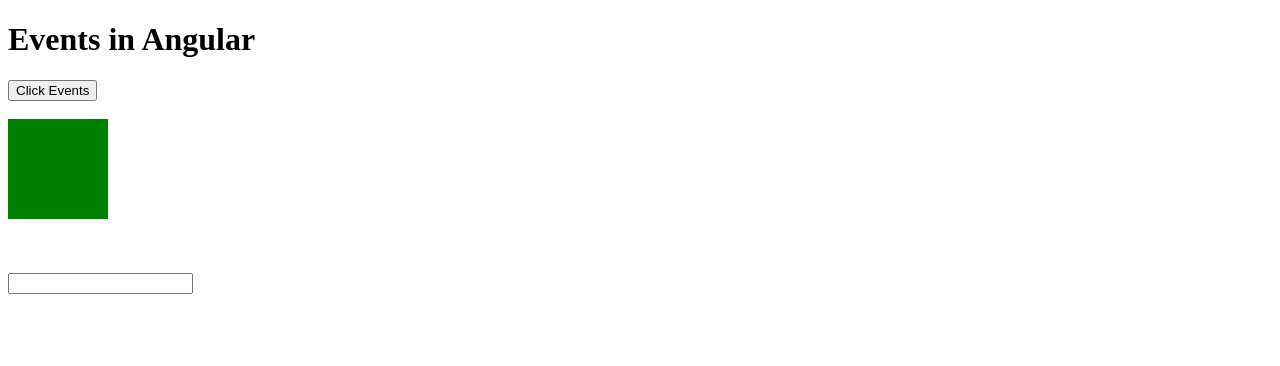
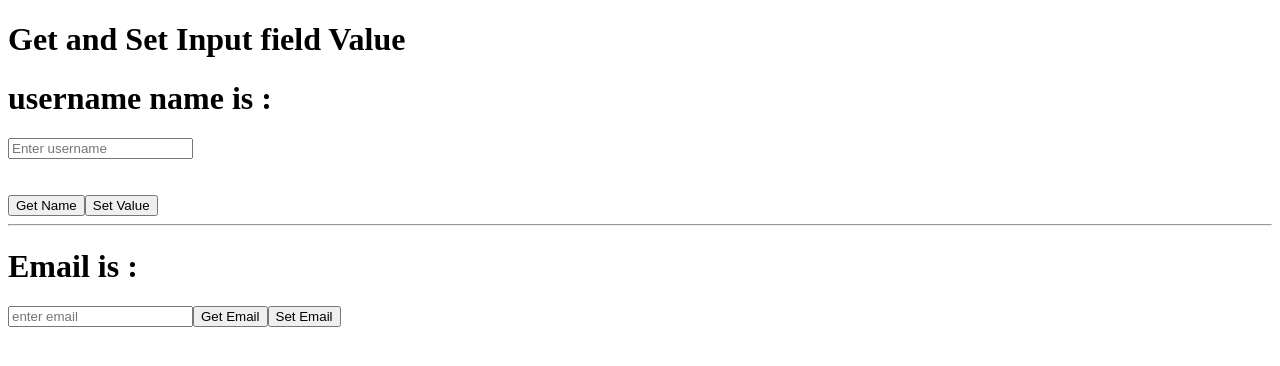
Before and after one commit to khanshaif9102/ANGULAR-19-TUT, an Angular app: page / in a window 1280 px wide. Shown: the top 366 px of the page. Built offline with nearby package versions, Linux system fonts and the light colour scheme.

Commit message:
feat: add InputGetAndSet component to demonstrate property binding and input value management

```diff
--- a/src/app/app.html
+++ b/src/app/app.html
@@ -7,4 +7,6 @@
 
 <!-- <app-counter></app-counter> -->
 
-<app-events></app-events>
+<!-- <app-events></app-events> -->
+
+<app-input-get-and-set></app-input-get-and-set>
--- a/src/app/app.ts
+++ b/src/app/app.ts
@@ -5,11 +5,12 @@ import { Signup } from './signup/signup';
 import { ProfileComponent } from "./profile/profile";
 import { Counter } from './counter/counter';
 import { Events } from "./events/events";
+import { InputGetAndSet } from './input-get-and-set/input-get-and-set';
 
 
 @Component({
   selector: 'app-root',
-  imports: [RouterOutlet, Login, Signup, ProfileComponent, Counter, Events],
+  imports: [RouterOutlet, Login, Signup, ProfileComponent, Counter, Events, InputGetAndSet],
   templateUrl: './app.html',
   styleUrl: './app.css'
 })
--- /dev/null
+++ b/src/app/input-get-and-set/input-get-and-set.html
@@ -0,0 +1,21 @@
+<h1>Get and Set Input field Value</h1>
+
+<h1>username name is :{{displayName}}</h1>
+
+<input (input)="getName($event)" value="{{name}}" type="text" placeholder="Enter username">
+
+<br>
+<br>
+<br>
+
+<button (click)="showName()">Get Name</button>
+<button (click)="setName()">Set Value</button>
+<hr>
+
+
+<h1>Email is : {{email}}</h1>
+
+<input type="text" placeholder="enter email" value="{{email}}" #emailFeild>
+
+<button (click)="getEmail(emailFeild.value)">Get Email</button>
+<button (click)="setEmail()">Set Email</button>
--- /dev/null
+++ b/src/app/input-get-and-set/input-get-and-set.ts
@@ -0,0 +1,35 @@
+import { Component } from '@angular/core';
+
+@Component({
+  selector: 'app-input-get-and-set',
+  imports: [],
+  templateUrl: './input-get-and-set.html',
+  styleUrl: './input-get-and-set.css',
+})
+export class InputGetAndSet {
+
+  name = ""
+  displayName = "";
+  email = "";
+
+  getName(event: Event) {
+    const name = (event.target as HTMLInputElement).value;
+    this.name = name;
+    console.log(this.name)
+
+  }
+
+  showName() {
+    this.displayName = this.name;
+  }
+  setName() {
+    this.name = "John";
+  }
+
+  getEmail(email: string) {
+    this.email = email;
+  }
+  setEmail() {
+    this.email = "shaif@live.com";
+  }
+}
```
Also changed, not shown: src/app/input-get-and-set/input-get-and-set.css (added), 1 other file (tests, documents, lock files or other folders).
